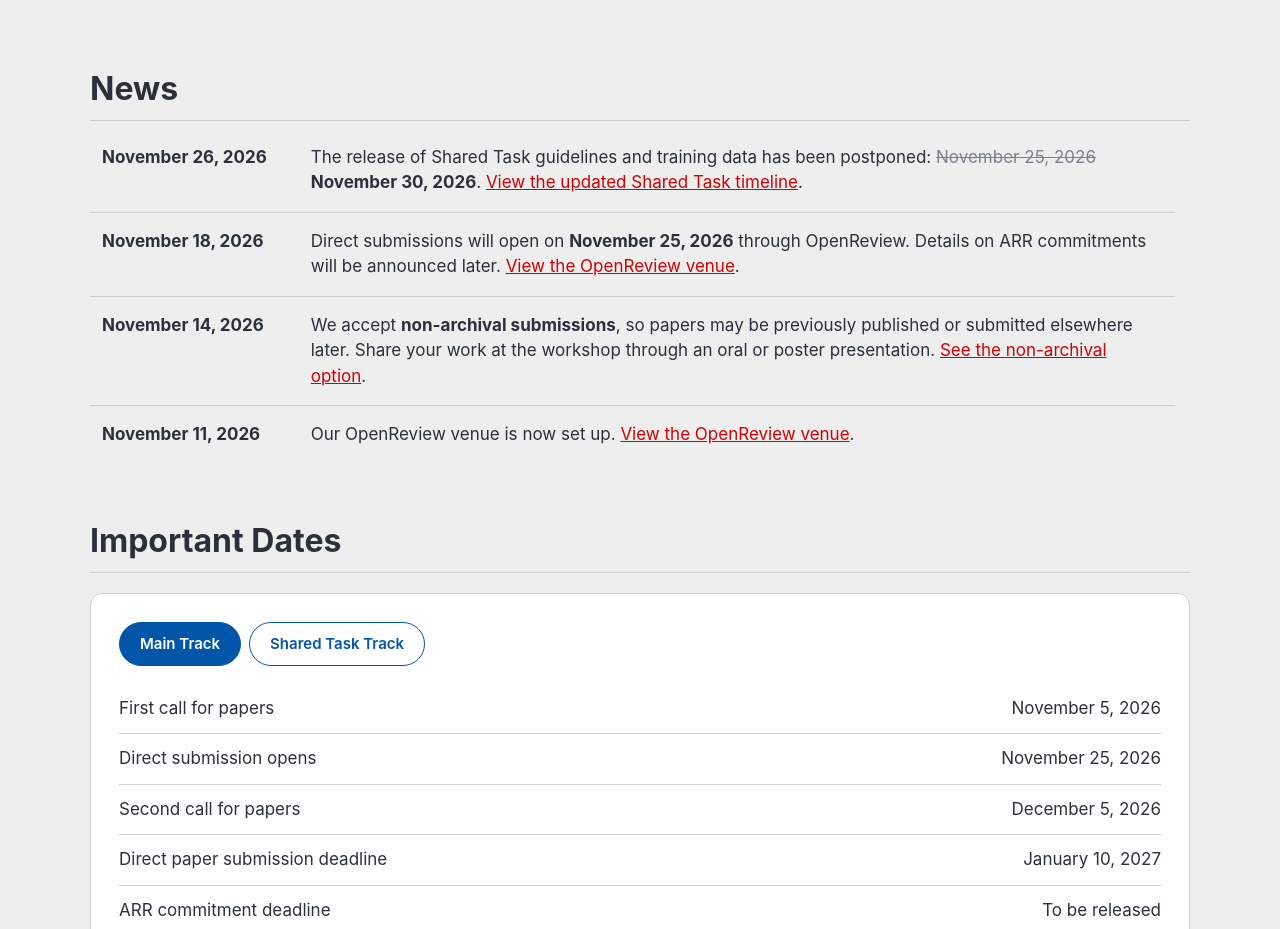
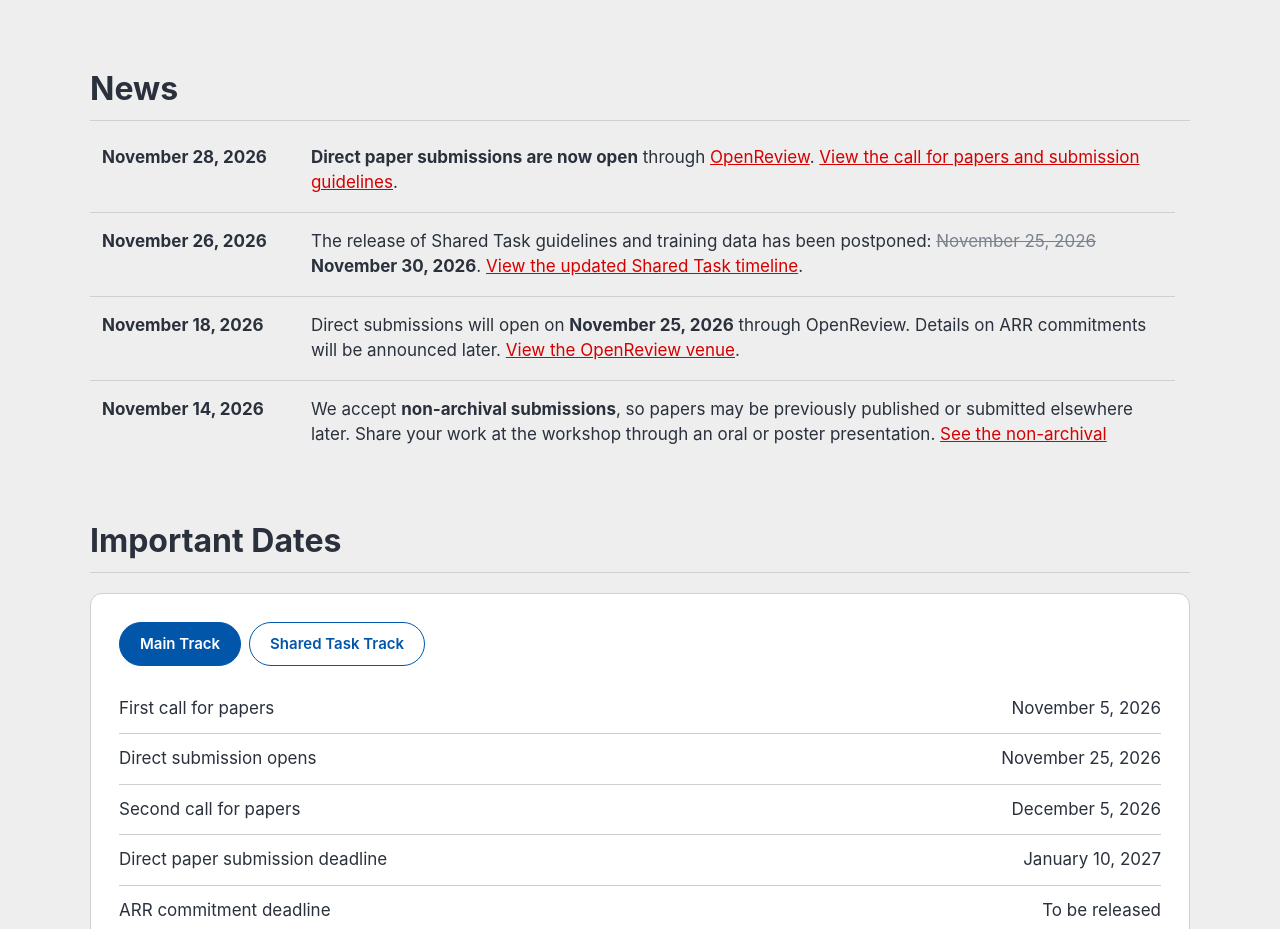
Before and after one commit to NLP2CT/COLING-2027-Workshop-AIGCTrustDetect, a plain HTML site: page index.html in a window 1280 px wide. Shown: the part 1165-2094 px from the top of the page. Drawn offline with Linux system fonts and the light colour scheme.

Commit message:
Announce direct paper submissions are open

```diff
--- a/index.html
+++ b/index.html
@@ -150,6 +150,7 @@ button{font-family:inherit}
 <div role="region" aria-labelledby="news-heading" tabindex="0" style="max-height: clamp(240px, 40vh, 360px); overflow: auto; scrollbar-gutter: stable">
 <table style="width: 100%; border-collapse: collapse; font-size: 17px; line-height: 1.5">
 <tbody>
+<tr style="border-bottom: 1px solid #CECFD1"><th scope="row" style="padding: 16px 32px 16px 12px; text-align: left; font-weight: 700; white-space: nowrap; vertical-align: top">November 28, 2026</th><td style="padding: 16px 12px"><strong>Direct paper submissions are now open</strong> through <a href="https://openreview.net/group?id=coling-iccl.org/COLING/2027/Workshop/AIGCTrustDetect">OpenReview</a>. <a href="call-for-papers">View the call for papers and submission guidelines</a>.</td></tr>
 <tr style="border-bottom: 1px solid #CECFD1"><th scope="row" style="padding: 16px 32px 16px 12px; text-align: left; font-weight: 700; white-space: nowrap; vertical-align: top">November 26, 2026</th><td style="padding: 16px 12px">The release of Shared Task guidelines and training data has been postponed: <s style="color: #7A828E">November 25, 2026</s> <strong>November 30, 2026</strong>. <a href="shared-tasks#timeline">View the updated Shared Task timeline</a>.</td></tr>
 <tr style="border-bottom: 1px solid #CECFD1"><th scope="row" style="padding: 16px 32px 16px 12px; text-align: left; font-weight: 700; white-space: nowrap; vertical-align: top">November 18, 2026</th><td style="padding: 16px 12px">Direct submissions will open on <strong>November 25, 2026</strong> through OpenReview. Details on ARR commitments will be announced later. <a href="https://openreview.net/group?id=coling-iccl.org/COLING/2027/Workshop/AIGCTrustDetect">View the OpenReview venue</a>.</td></tr>
 <tr style="border-bottom: 1px solid #CECFD1"><th scope="row" style="padding: 16px 32px 16px 12px; text-align: left; font-weight: 700; white-space: nowrap; vertical-align: top">November 14, 2026</th><td style="padding: 16px 12px">We accept <strong>non-archival submissions</strong>, so papers may be previously published or submitted elsewhere later. Share your work at the workshop through an oral or poster presentation. <a href="call-for-papers#non-archival-option">See the non-archival option</a>.</td></tr>
```
